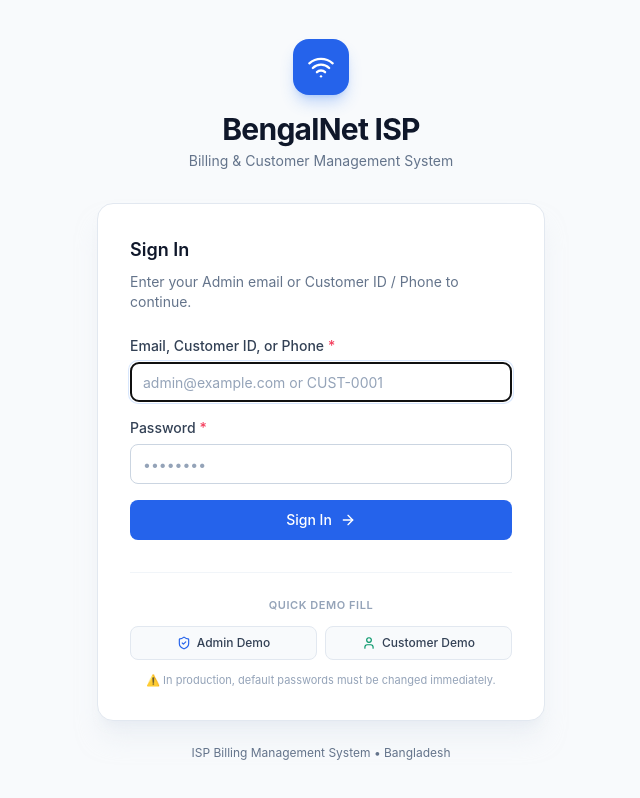
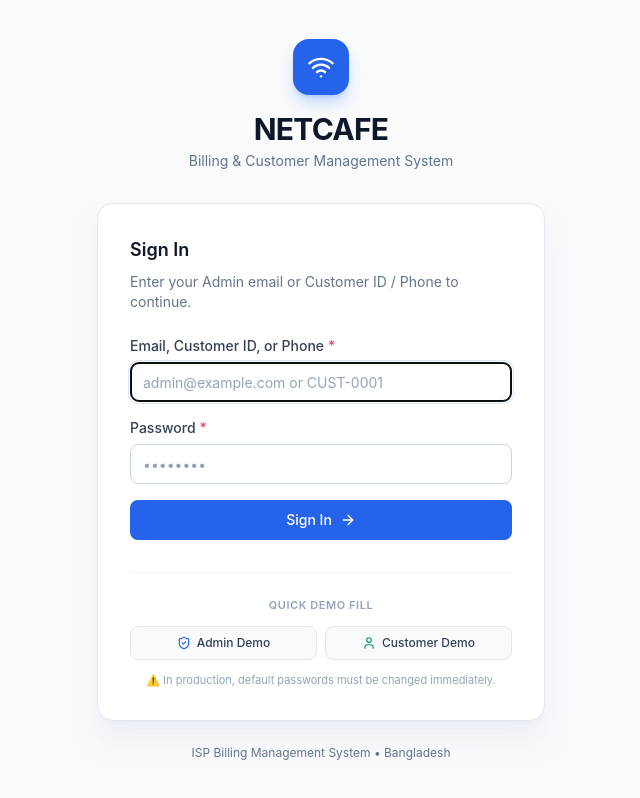
Before and after one commit to netcafebd/netcafe-billing, a Next.js app: page /login in a window 1280 px wide. Shown: the whole page, without its empty margins (319-959 px from the left). Built offline with nearby package versions, Linux system fonts and the light colour scheme; no server answers.

Commit message:
Change branding from BengalNet ISP to NETCAFE

```diff
--- a/app/(auth)/login/page.tsx
+++ b/app/(auth)/login/page.tsx
@@ -51,7 +51,7 @@ export default function LoginPage() {
             <Wifi className="h-7 w-7" />
           </div>
           <h1 className="text-2xl sm:text-3xl font-bold text-slate-900 tracking-tight">
-            BengalNet ISP
+            NETCAFE
           </h1>
           <p className="text-sm text-slate-500 mt-1">
             Billing & Customer Management System
--- a/app/admin/settings/page.tsx
+++ b/app/admin/settings/page.tsx
@@ -14,7 +14,7 @@ export default async function SettingsPage() {
   if (!settings) {
     settings = await prisma.iSPSettings.create({
       data: {
-        ispName: "BengalNet Broadband & Fiber",
+        ispName: "NETCAFE",
         supportPhone: "+880 9612-000111",
         bkashNumber: "01799887766",
         bkashQrCode: "",
--- a/app/portal/pay-bill/page.tsx
+++ b/app/portal/pay-bill/page.tsx
@@ -47,7 +47,7 @@ export default async function PayBillPage({ searchParams }: Props) {
   }
 
   const defaultSettings = settings || {
-    ispName: "BengalNet Broadband & Fiber",
+    ispName: "NETCAFE",
     bkashNumber: "01799887766",
     bkashQrCode: "",
     paymentInstructions:
--- a/components/admin/sidebar.tsx
+++ b/components/admin/sidebar.tsx
@@ -73,7 +73,7 @@ export function AdminSidebar() {
             </div>
             <div>
               <span className="block font-bold text-slate-900 text-sm leading-tight">
-                BengalNet ISP
+                NETCAFE
               </span>
               <span className="text-[11px] font-medium text-blue-600">Admin Control</span>
             </div>
--- a/components/customer/sidebar.tsx
+++ b/components/customer/sidebar.tsx
@@ -39,7 +39,7 @@ export function CustomerSidebar() {
             <Wifi className="h-5 w-5" />
           </div>
           <div>
-            <span className="font-bold text-slate-900 text-sm block leading-tight">BengalNet</span>
+            <span className="font-bold text-slate-900 text-sm block leading-tight">NETCAFE</span>
             <span className="text-[11px] text-blue-600 font-medium">Customer Portal</span>
           </div>
         </div>
@@ -75,7 +75,7 @@ export function CustomerSidebar() {
             </div>
             <div>
               <span className="block font-bold text-slate-900 text-sm leading-tight">
-                BengalNet ISP
+                NETCAFE
               </span>
               <span className="text-[11px] font-medium text-emerald-600 flex items-center gap-1">
                 <span className="h-1.5 w-1.5 rounded-full bg-emerald-500 animate-pulse" />
```
Also changed, not shown: prisma/seed.ts (+1 -1 lines), 1 other file (tests, documents, lock files or other folders).
